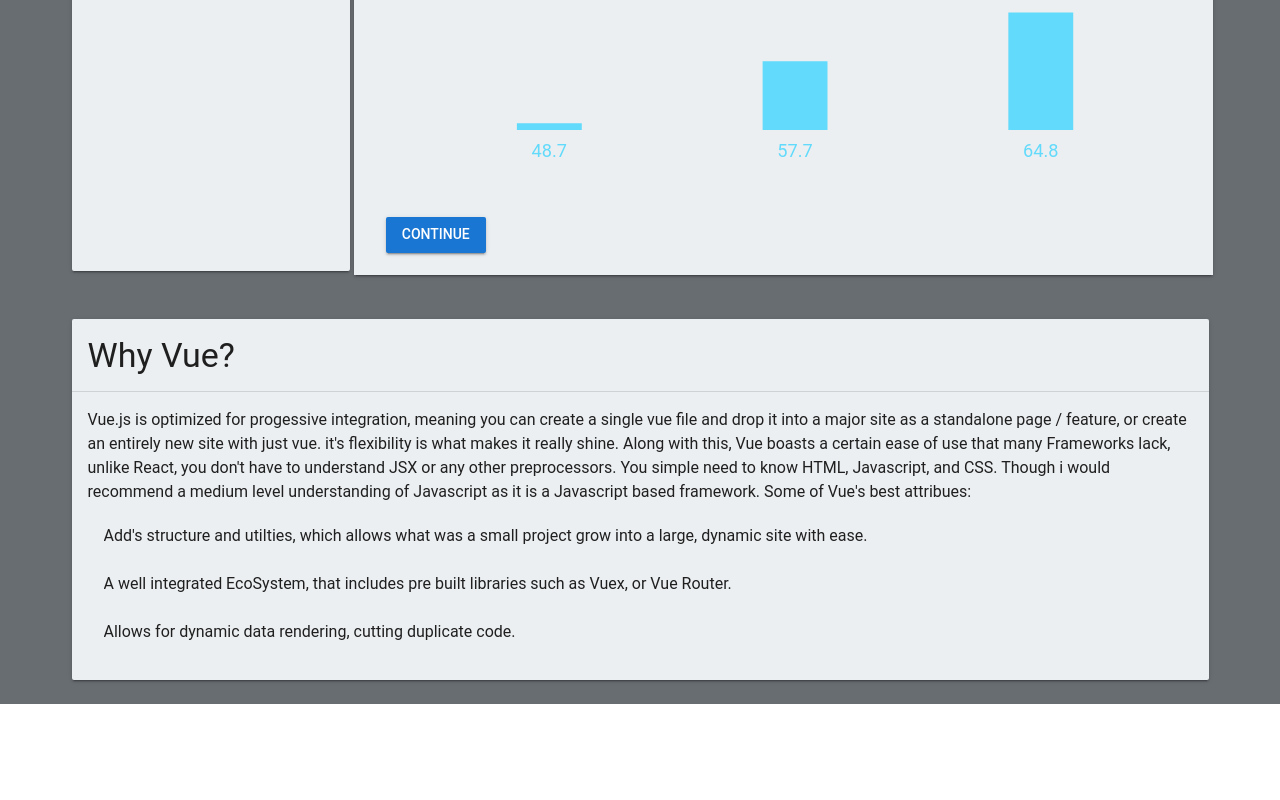
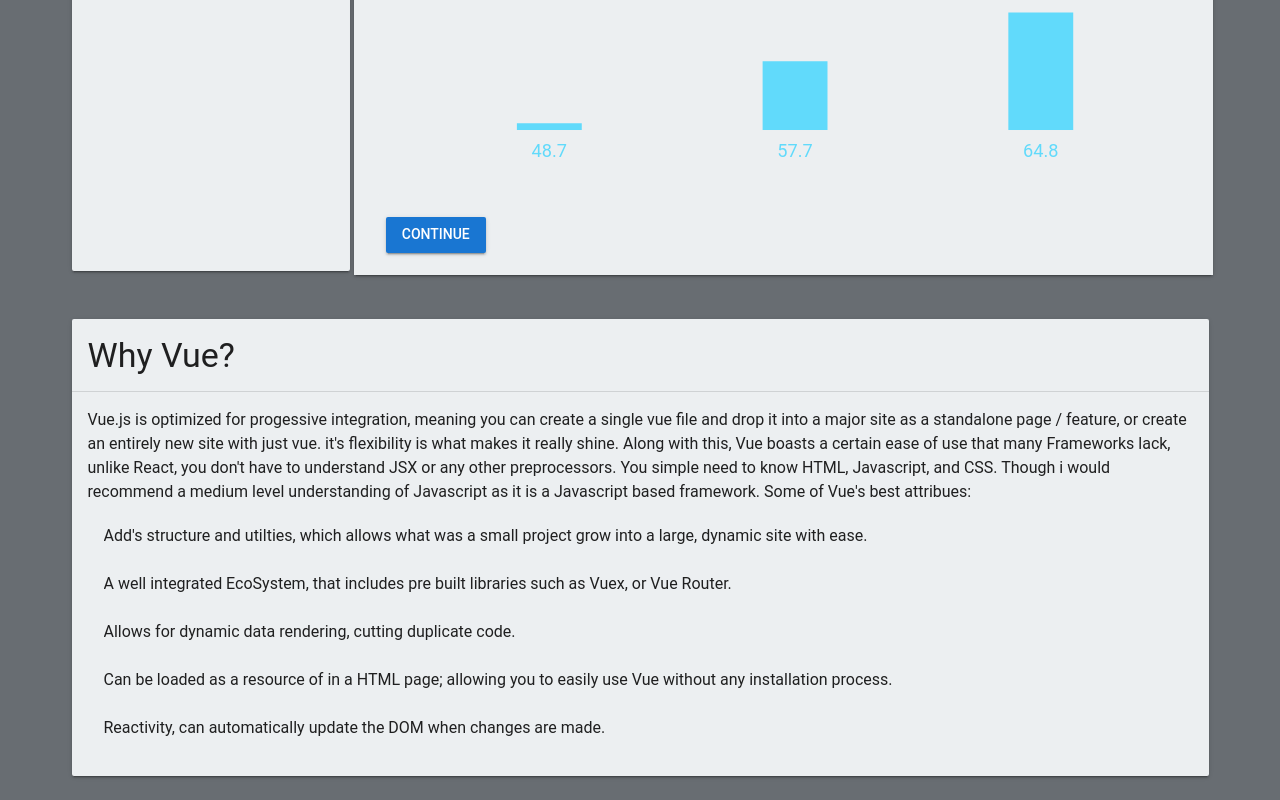
Before and after one commit to JakeAdams91/HonorsProject, a Vue app: page / in a window 1280 px wide. Shown: the part 654-1454 px from the top of the page. Before the commit the page ends 1358 px from the top, so only its background shows below. Built offline with nearby package versions, Linux system fonts and the light colour scheme.

Commit message:
add content

```diff
--- a/src/components/Home.vue
+++ b/src/components/Home.vue
@@ -4,7 +4,7 @@
       <v-flex d-flex xs12>
         <v-card class="bgc">
           <v-card-title class="display-1">
-            What are Javascript Frameworks?
+            {{ introMessage }}
           </v-card-title>
           <v-divider />
           <v-card-text class="subheading">
@@ -46,6 +46,11 @@
 import StepperChart from './StepperChart'
 export default {
   name: 'Home',
+  data () {
+    return {
+      introMessage: 'What are Javascript Frameworks?'
+    }
+  },
   components: {
     StepperChart
   }
--- a/src/components/VueBenefits.vue
+++ b/src/components/VueBenefits.vue
@@ -49,7 +49,7 @@
         <code class="coder">
           &lt;template&gt;
           <span class="greener">< !-- the power of Vue Compels You! -- > </span>
-            &lt;div v-for="(member, index) in bandMembers" :key="index"&gt;
+            &lt;div <span class="bluer">v-for="(member, index) in bandMembers" :key="index"</span>&gt;
               &lt;v-img :src="<span class="blackr">member.img</span>" /&gt;
                 &lt;div class="grid-stuff"&gt;
                   <span class="blackr">{ member.name }</span>
@@ -62,8 +62,7 @@
         </code>
       </v-card-text>
     </v-card>
-
-    <p class="ml-3 pt-3 headline"> Lets see it in action!</p>
+    <p class="ml-3 pt-3 headline"> Lets see Vue's DOM rendering in action!</p>
     <!-- Toggle Dynamic Rendering -->
     <v-btn @click="clicky = !clicky" class="ml-5 mb-3" color="primary">Render!</v-btn>
 
@@ -95,7 +94,10 @@
         // { icon: 'euro_symbol', title: 'Funny Money', info: 'Lorem ipsum dolor sit amet, consectetur' },
         // { icon: 'code', title: 'Code it out', info: 'Lorem ipsum dolor sit amet, consectetur' },
         // { icon: 'compare_arrows', title: 'Comparison', info: 'Lorem ipsum dolor sit amet, consectetur' },
-        // { icon: 'eject', title: 'Eject Disk', info: 'Lorem ipsum dolor sit amet, consectetur' }
+        // { icon: 'eject', title: 'Eject Disk', info: 'Lorem ipsum dolor sit amet, consectetur' },
+        // { icon: 'android', title: 'Android Phone', info: 'Lorem ipsum dolor sit amet, consectetur' },
+        // { icon: 'accessibility', title: 'Person', info: 'Lorem ipsum dolor sit amet, consectetur' },
+        // { icon: 'account_box', title: 'Account Management', info: 'Lorem ipsum dolor sit amet, consectetur' }
       ]
     }
   }
--- a/src/components/WhyVue.vue
+++ b/src/components/WhyVue.vue
@@ -33,6 +33,16 @@
                   Allows for dynamic data rendering, cutting duplicate code.
                 </v-list-tile-title>
               </v-list-tile>
+              <v-list-tile>
+                <v-list-tile-title>
+                  Can be loaded as a resource of in a HTML page; allowing you to easily use Vue without any installation process.
+                </v-list-tile-title>
+              </v-list-tile>
+              <v-list-tile>
+                <v-list-tile-title>
+                  Reactivity, can automatically update the DOM when changes are made.
+                </v-list-tile-title>
+              </v-list-tile>
             </v-list>
             <!-- <v-btn color="primary" @click="newPath">EXAMPLES</v-btn> -->
           </v-card-text>
@@ -44,7 +54,7 @@
 
 <script>
 export default {
-  name: "WhyVue",
+  name: 'WhyVue',
   methods: {
     newPath () {
       this.$store.commit('setPath', 'Examples')
```
